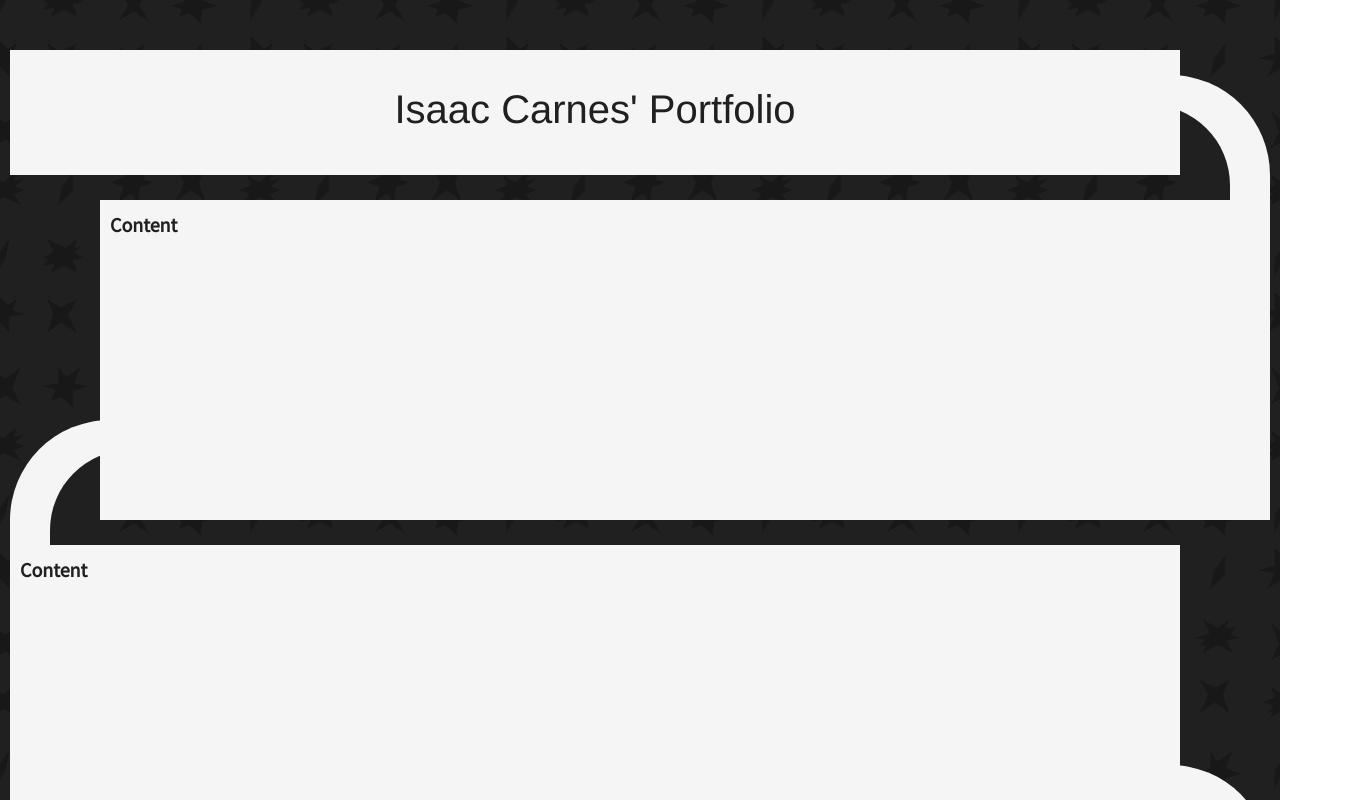
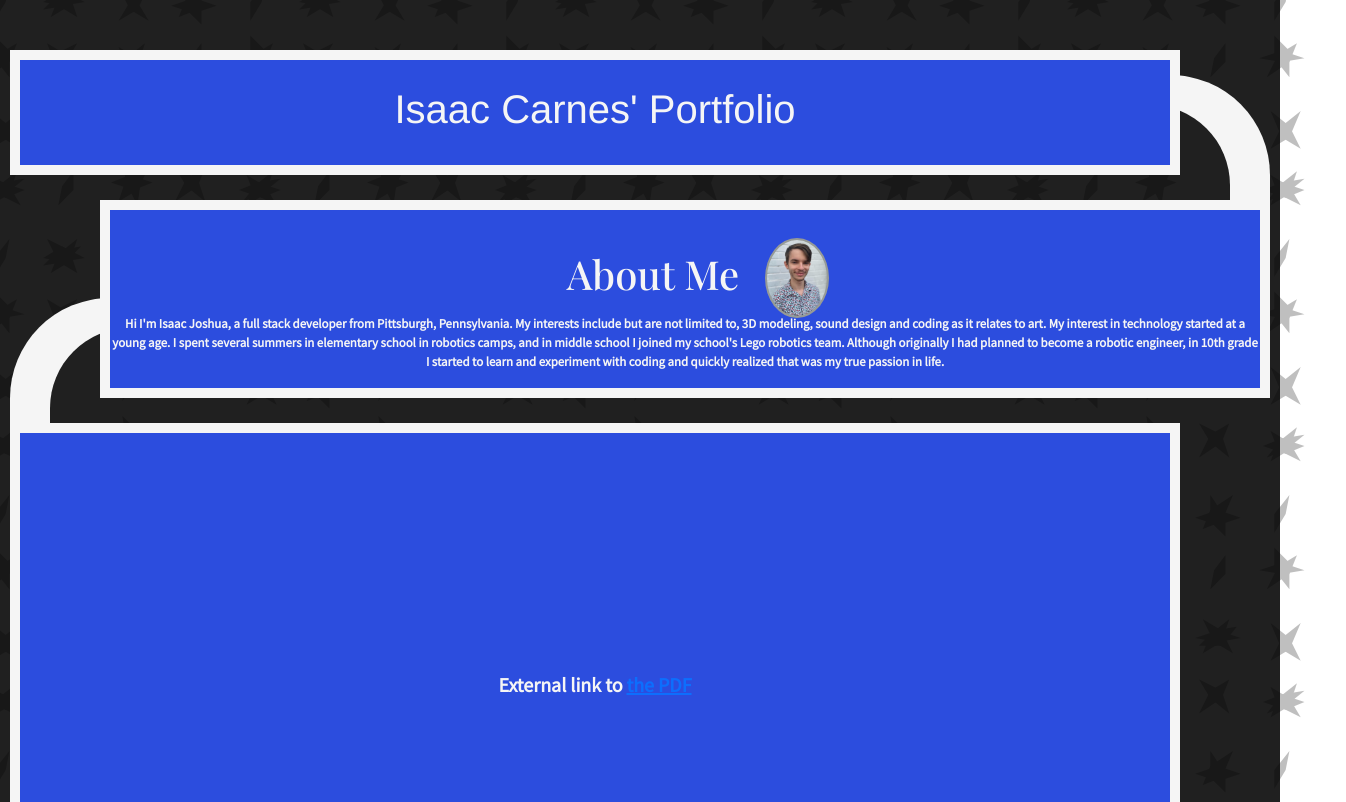
Before and after one commit to IsaacJCarnes/ij-portfolio, a React (Create React App) app: page / in a window 1280 px wide. Shown: the top 802 px of the page, 1346 px wide, since content can reach past the window. Built offline with nearby package versions, Linux system fonts and the light colour scheme.

Commit message:
Added content to page

```diff
--- a/src/App.js
+++ b/src/App.js
@@ -12,17 +12,21 @@ import ContentModal from "./components/ContentModal";
 
 function App() {
   return (
-    <div className="FullPage">
-      <div className="background" />
+    <div id="FullPage">
+      <div className="background"/>
       <div style={{ height: "50px" }}></div>
       <Header />
       <ContentModal
         isFlipped={true}
-        content={<div style={{ height: "300px" }}>Content</div>}
+        content={<AboutMe />}
       />
       <ContentModal
         isFlipped={false}
-        content={<div style={{ height: "300px" }}>Content</div>}
+        content={<Resume />}
+      />
+      <ContentModal
+        isFlipped={true}
+        content={<ContactMe />}
       />
       <Footer />
     </div>
--- a/src/components/ContentModal.js
+++ b/src/components/ContentModal.js
@@ -1,9 +1,13 @@
 import "../css/ContentModal.css";
 
-export default function ContentModal({ content, isFlipped = false, isConnector = true }) {
+export default function ContentModal({
+  content,
+  isFlipped = false,
+  isConnector = true,
+}) {
   const getCircle = () => {
-    if(!isConnector){
-      return <></>
+    if (!isConnector) {
+      return <></>;
     }
     if (isFlipped) {
       return (
@@ -23,16 +27,16 @@ export default function ContentModal({ content, isFlipped = false, isConnector =
     );
   };
 
-  const getClassName = () =>{
-    if(!isConnector){
+  const getClassName = () => {
+    if (!isConnector) {
       return " noConnector";
     }
     return isFlipped ? " flipped" : "";
-  }
+  };
   return (
     <div className={"ModalArea" + getClassName()}>
       <div className={"ContentArea" + (isFlipped ? " flipped" : "")}>
-        {content}
+        <div className="innerContentArea">{content}</div>
       </div>
       {getCircle()}
     </div>
--- a/src/css/ContentModal.css
+++ b/src/css/ContentModal.css
@@ -41,6 +41,13 @@
   grid-column-end: 3;
   grid-row-start: 1;
   grid-row-end: 3;
+}
+
+.innerContentArea{
+  width: 100%;
+  height: 100%;
+  background-color: var(--modal-bg-color);
+  color: var(--main-text-color);
 }
 
 .circleHolder {
--- a/src/css/Header.css
+++ b/src/css/Header.css
@@ -9,7 +9,6 @@
 .header h1{
   position: relative;
   font-size: 1fr;
-  color: var(--main-bg-color);
   min-width: fit-content;
   font-family:'Franklin Gothic Medium', 'Arial Narrow', Arial, sans-serif;
 }
--- a/src/index.css
+++ b/src/index.css
@@ -36,6 +36,7 @@ body {
   -webkit-font-smoothing: antialiased;
   -moz-osx-font-smoothing: grayscale;
   background-color: var(--main-bg-color);
+  height: fit-content;
 }
 
 code {
@@ -43,14 +44,23 @@ code {
     monospace;
 }
 
+#FullPage{
+  display: relative;
+  width: 100%;
+  height: fit-content;
+  margin: 0;
+  padding: 0;
+  background-color: var(--main-bg-color);
+}
+
 .background{
   margin-top: -2.5%;
   margin-left: -2.5%;
   opacity: 25%;
-  z-index: -1;
+  z-index: 0;
   width: 105%;
   height: 105%;
-  position: absolute;
+  position: fixed;
   background-image: url(./assets/background.svg);
   background-repeat: repeat;
   background-size: 256px 256px;
--- a/src/pages/AboutMe/About.css
+++ b/src/pages/AboutMe/About.css
@@ -3,12 +3,12 @@
   flex-direction: column;
   justify-content: flex-start;
   align-items: center;
-  height: 65vh;
+  height: fit-content;
   margin: 0px;
 }
 
 .AboutContainer h3 {
-  font-size: 6.4vmin;
+  font-size: 5cqmax;
   color: var(--main-text-color);
   margin-bottom: 2vh;
   font-family: Playfair, 'Courier New', Courier, monospace;
@@ -33,11 +33,7 @@
 
 .AboutContainer p {
   color: var(--main-text-color);
-  width: 90vw;
-}
-
-.lineBrk {
-  height: 1vh;
+  width: 100%;
 }
 
 @media only screen and (min-width: 810px) { /*Big Screens*/
@@ -49,6 +45,6 @@
       height: 10vmin;
     }
     .AboutContainer p{
-        font-size: 3vmin;
+        font-size: 1cqmax;
     }
 }
--- a/src/pages/AboutMe/index.js
+++ b/src/pages/AboutMe/index.js
@@ -3,9 +3,7 @@ import "./About.css";
 const AboutMe = () => {
   return (
     <div className="AboutContainer">
-      <div className="lineBrk" />
       <h3>About Me</h3>
-      <div className="lineBrk" />
       <p className="text-center">
         Hi I'm Isaac Joshua, a full stack developer from Pittsburgh,
         Pennsylvania. My interests include but are not limited to, 3D modeling,
```
